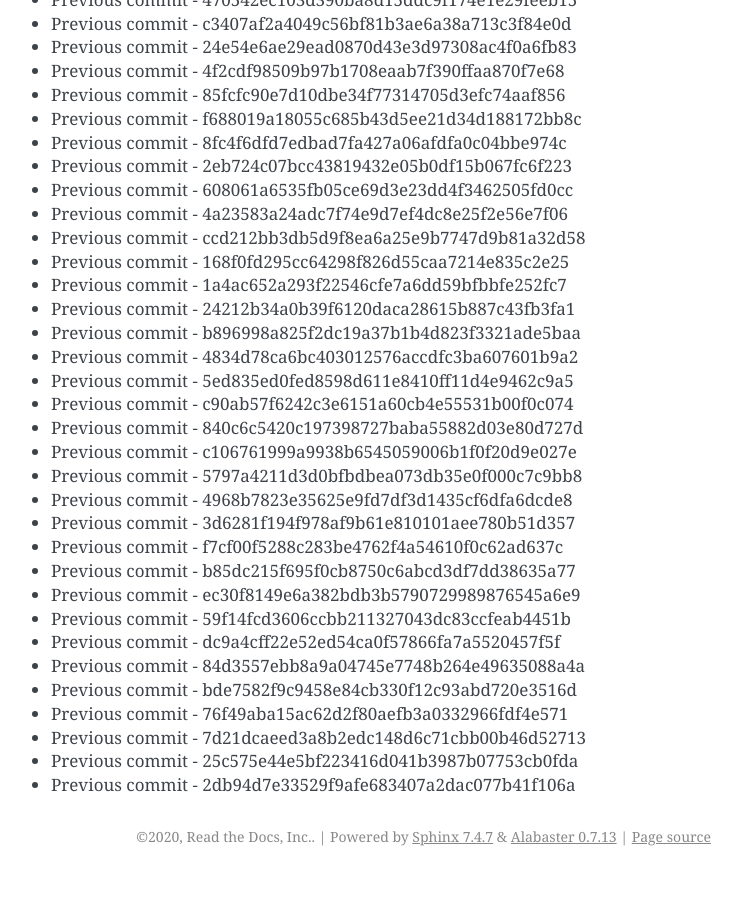
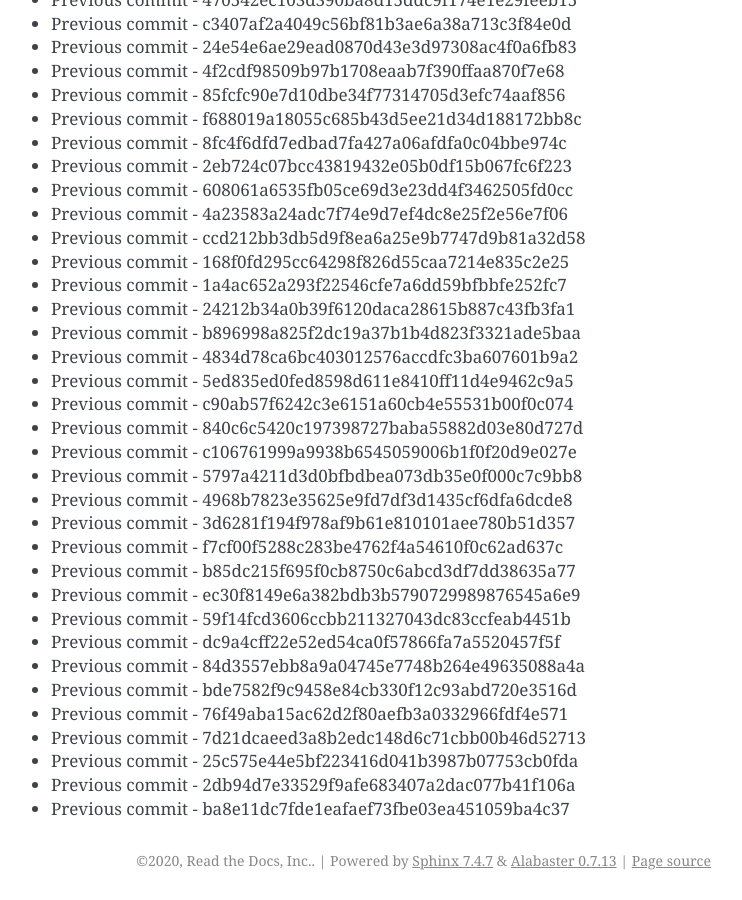
Before and after one commit to readthedocs/rtd-git-stresstest, a Sphinx documentation site: the page built from docs/updates.rst, in a window 1280 px wide and 900 px high, scrolled down 8699 px. Shown: the whole window, without its empty margins (399-1141 px from the left). Built offline with Sphinx 7.4.7, drawn with Linux system fonts in a browser that asks for light colours; before the commit the page ends 9575 px from its top, so only the background shows below that.

Commit message:
Generating commit from previous: ba8e11dc7fde1eafaef73fbe03ea451059ba4c37

```diff
--- a/docs/updates.rst
+++ b/docs/updates.rst
@@ -397,3 +397,4 @@ It can be tested for any performance characteristics.
 * Previous commit - 7d21dcaeed3a8b2edc148d6c71cbb00b46d52713
 * Previous commit - 25c575e44e5bf223416d041b3987b07753cb0fda
 * Previous commit - 2db94d7e33529f9afe683407a2dac077b41f106a
+* Previous commit - ba8e11dc7fde1eafaef73fbe03ea451059ba4c37
```
